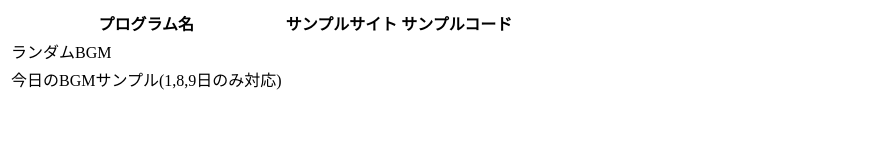
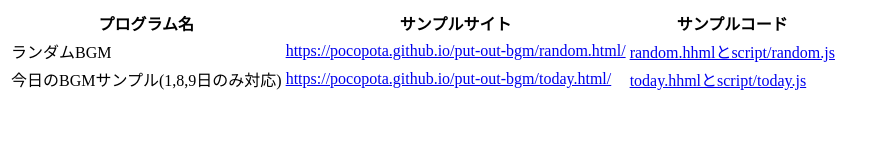
Before and after one commit to PocoPota/put-out-bgm, a plain HTML site: page index.html in a window 1280 px wide. Shown: the whole page, without its empty margins (0-887 px from the left). Drawn offline with Linux system fonts and the light colour scheme.

Commit message:
Update index.html

```diff
--- a/index.html
+++ b/index.html
@@ -15,13 +15,13 @@
         </tr>
         <tr>
             <td>ランダムBGM</td>
-            <td></td>
-            <td></td>
+            <td><a href="https://pocopota.github.io/put-out-bgm/random.html">https://pocopota.github.io/put-out-bgm/random.html/</a></td>
+            <td><a href="https://pocopota.github.io/put-out-bgm/">random.hhmlとscript/random.js</a</td>
         </tr>
         <tr>
             <td>今日のBGMサンプル(1,8,9日のみ対応)</td>
-            <td></td>
-            <td></td>
+            <td><a href="https://pocopota.github.io/put-out-bgm/today.html">https://pocopota.github.io/put-out-bgm/today.html/</a></td>
+            <td><a href="https://pocopota.github.io/put-out-bgm/">today.hhmlとscript/today.js</a></td>
         </tr>
     </table>
 </body>
```
